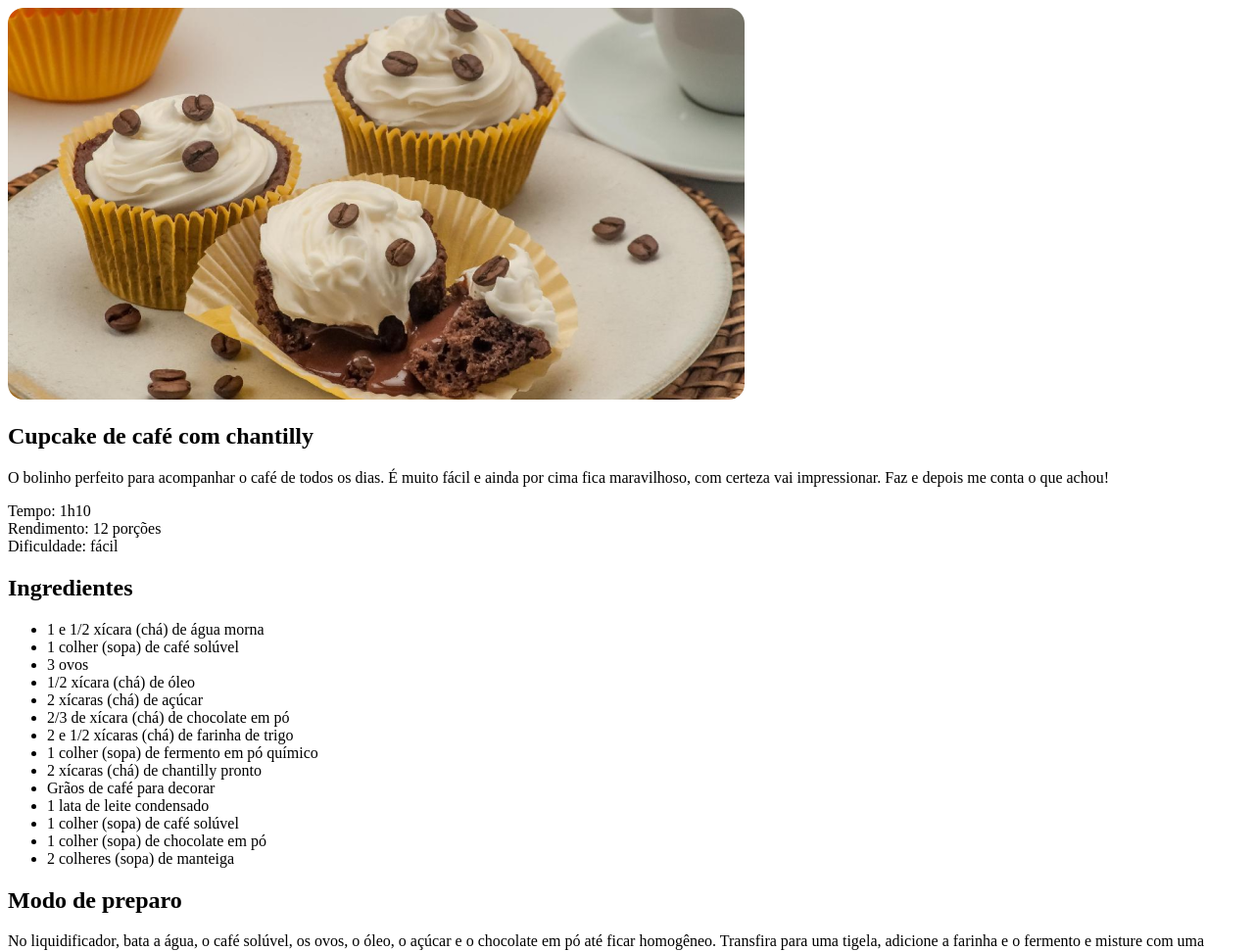
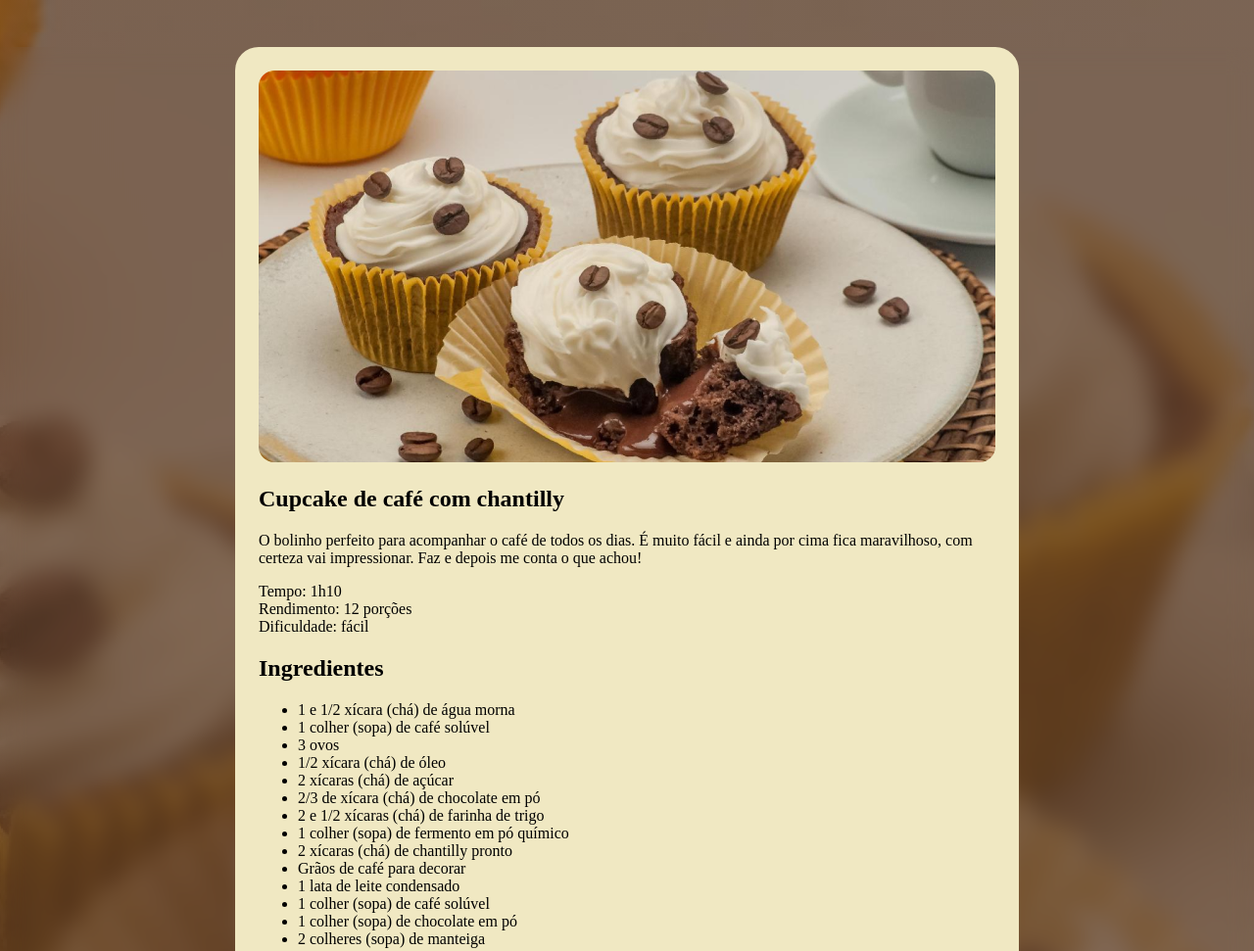
Before and after one commit to BrunoCaputo/pagina-receita, a plain HTML site: page index.html in a window 1280 px wide. Shown: the top 971 px of the page at 98% size. Drawn offline with Linux system fonts and the light colour scheme.

Commit message:
feat: Background image and page styles

```diff
--- a/style.css
+++ b/style.css
@@ -1,3 +1,27 @@
+body {
+  background-image: linear-gradient(#573824b3, #573824b3), url(assets/bg.png);
+  background-size: cover;
+  background-repeat: no-repeat;
+
+  -webkit-backdrop-filter: blur(12px);
+  backdrop-filter: blur(12px);
+
+  margin: 0;
+
+  min-width: 100vw;
+  min-height: 100vh;
+}
+
+#page {
+  width: 800px;
+  padding: 24px;
+  background-color: #f0e8c2;
+  border-radius: 24px;
+
+  margin: 48px auto;
+  box-sizing: border-box;
+}
+
 img {
   border-radius: 16px;
 }
```
